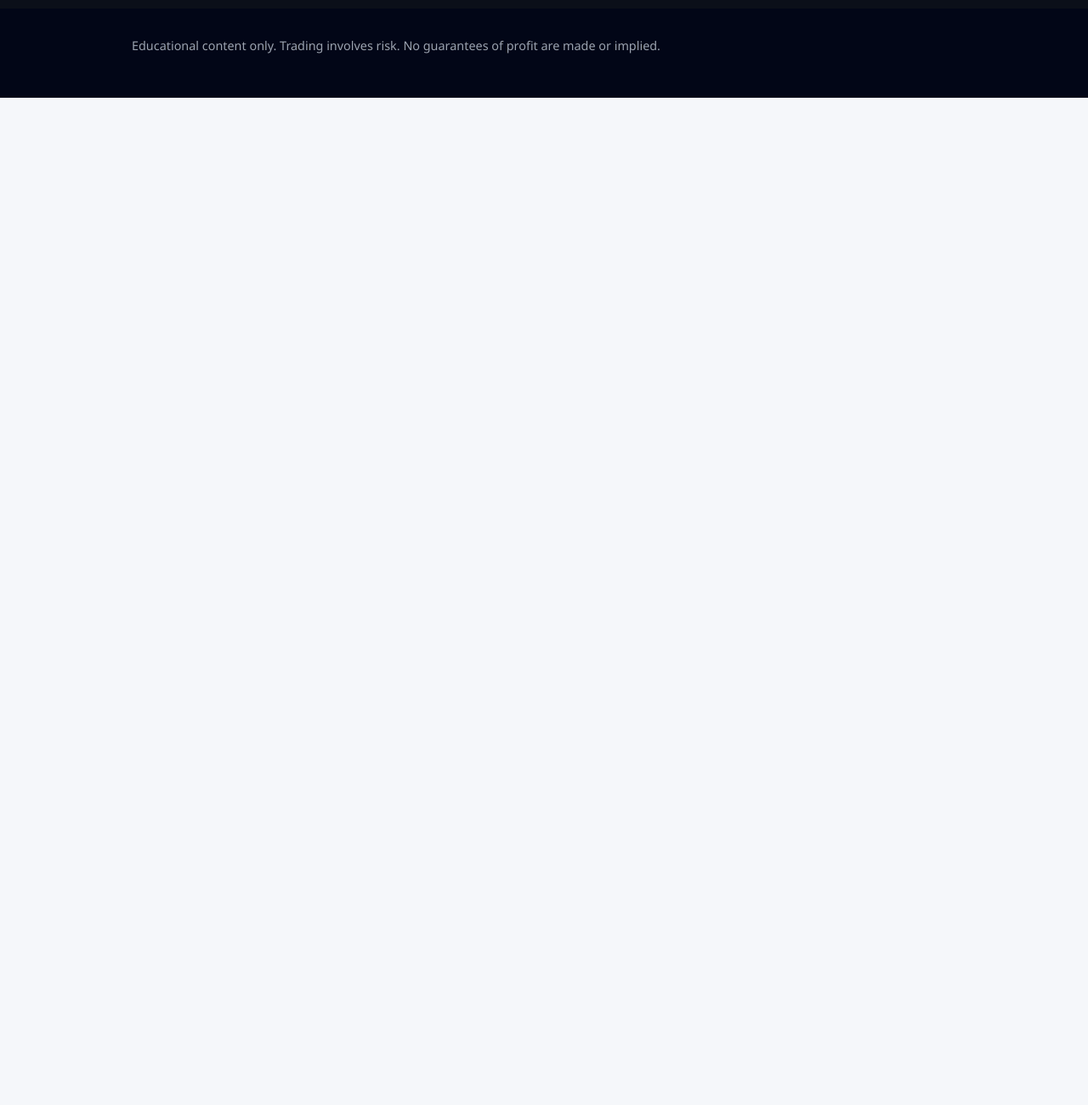
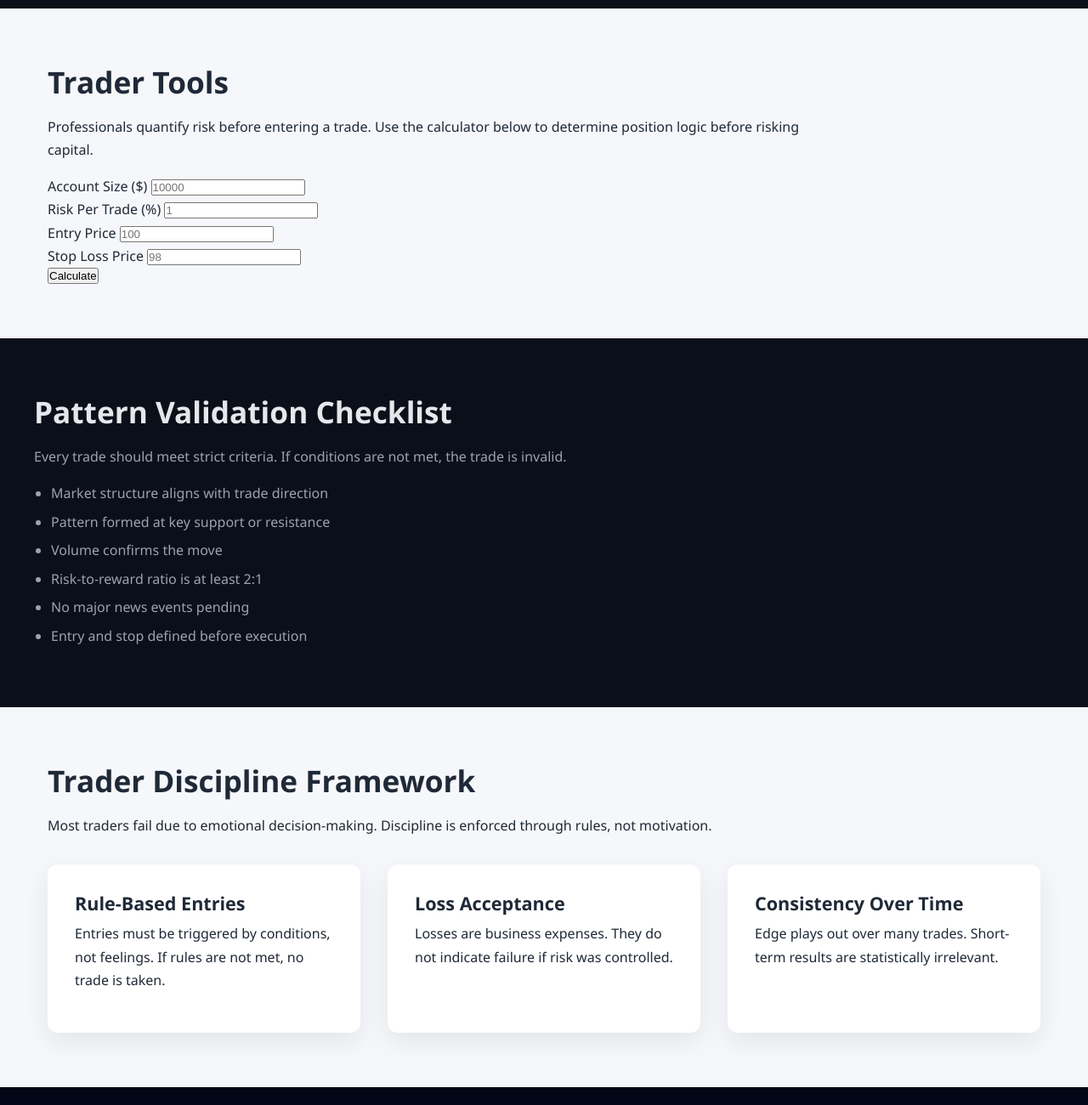
Before and after one commit to willruder/daytrade, a plain HTML site: page index.html in a window 1280 px wide. Shown: the part 4560-5860 px from the top of the page at 85% size. Before the commit the page ends 4675 px from the top, so only its background shows below. Drawn offline with Linux system fonts and the light colour scheme.

Commit message:
Update index.html

```diff
--- a/index.html
+++ b/index.html
@@ -272,6 +272,91 @@ Subject: index.html source code
     </div>
 </section>
 
+<section id="tools" class="section">
+    <h2>Trader Tools</h2>
+    <p>
+        Professionals quantify risk before entering a trade.
+        Use the calculator below to determine position logic
+        before risking capital.
+    </p>
+
+    <div class="calculator">
+        <div class="calc-field">
+            <label>Account Size ($)</label>
+            <input type="number" id="accountSize" placeholder="10000">
+        </div>
+
+        <div class="calc-field">
+            <label>Risk Per Trade (%)</label>
+            <input type="number" id="riskPercent" placeholder="1">
+        </div>
+
+        <div class="calc-field">
+            <label>Entry Price</label>
+            <input type="number" id="entryPrice" placeholder="100">
+        </div>
+
+        <div class="calc-field">
+            <label>Stop Loss Price</label>
+            <input type="number" id="stopPrice" placeholder="98">
+        </div>
+
+        <button class="calc-button" onclick="calculateRisk()">Calculate</button>
+
+        <div id="calcResult" class="calc-result"></div>
+    </div>
+</section>
+
+<section id="checklist" class="section dark">
+    <h2>Pattern Validation Checklist</h2>
+    <p>
+        Every trade should meet strict criteria.
+        If conditions are not met, the trade is invalid.
+    </p>
+
+    <ul class="checklist">
+        <li>Market structure aligns with trade direction</li>
+        <li>Pattern formed at key support or resistance</li>
+        <li>Volume confirms the move</li>
+        <li>Risk-to-reward ratio is at least 2:1</li>
+        <li>No major news events pending</li>
+        <li>Entry and stop defined before execution</li>
+    </ul>
+</section>
+
+<section id="discipline" class="section">
+    <h2>Trader Discipline Framework</h2>
+    <p>
+        Most traders fail due to emotional decision-making.
+        Discipline is enforced through rules, not motivation.
+    </p>
+
+    <div class="content-grid">
+        <div class="card">
+            <h3>Rule-Based Entries</h3>
+            <p>
+                Entries must be triggered by conditions, not feelings.
+                If rules are not met, no trade is taken.
+            </p>
+        </div>
+
+        <div class="card">
+            <h3>Loss Acceptance</h3>
+            <p>
+                Losses are business expenses.
+                They do not indicate failure if risk was controlled.
+            </p>
+        </div>
+
+        <div class="card">
+            <h3>Consistency Over Time</h3>
+            <p>
+                Edge plays out over many trades.
+                Short-term results are statistically irrelevant.
+            </p>
+        </div>
+    </div>
+</section>
 
 <footer class="footer">
     <p>
```
